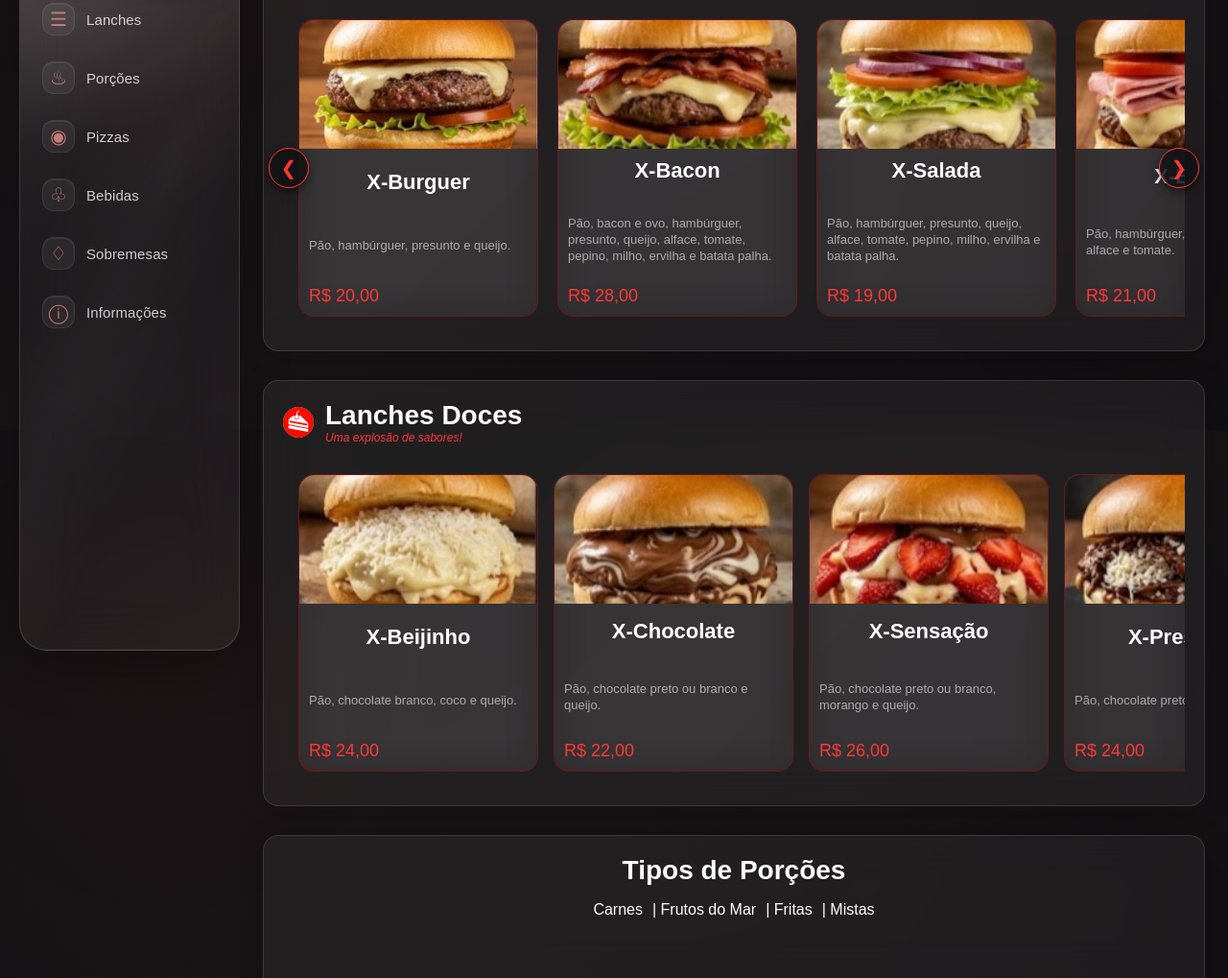
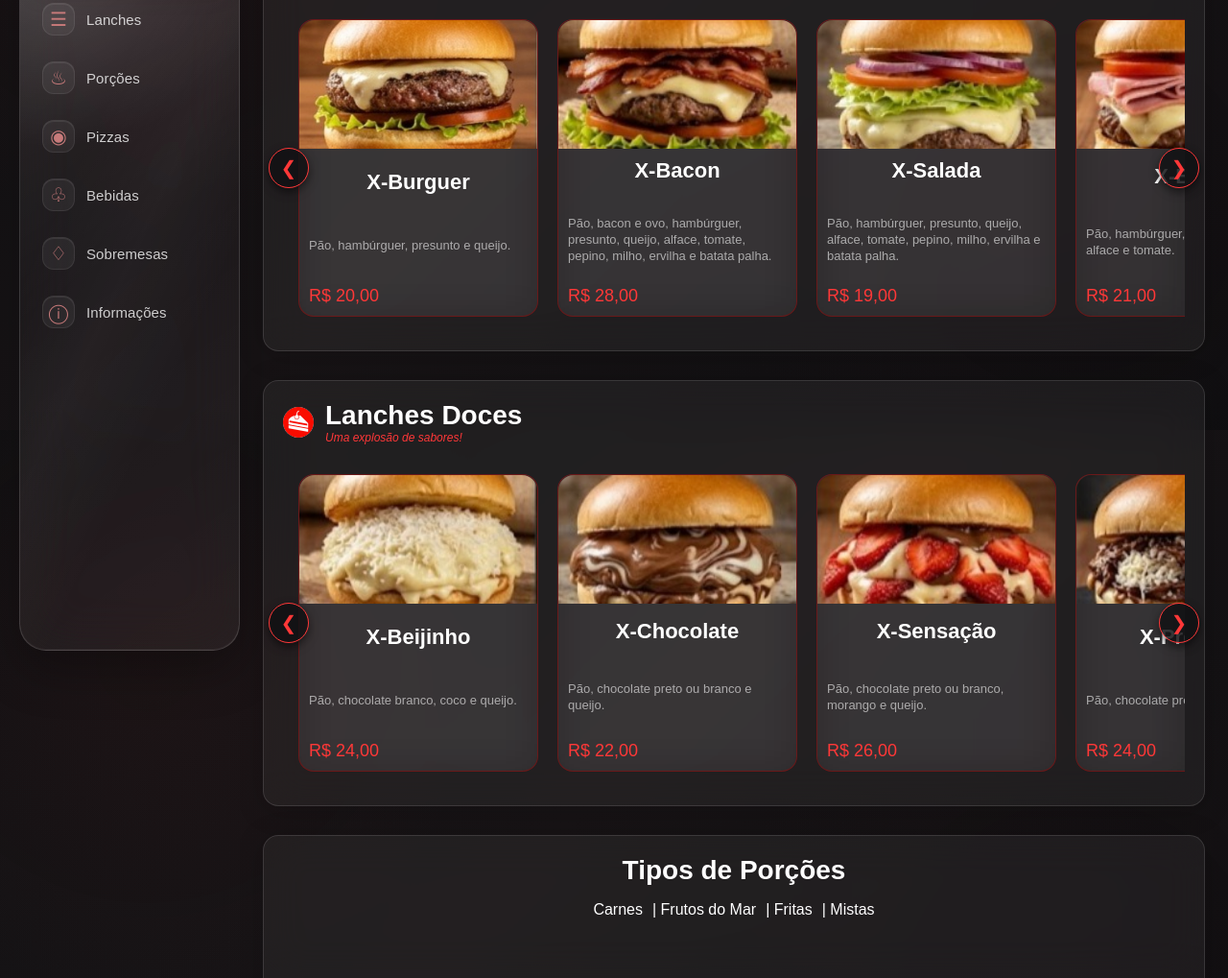
Before and after one commit to Bernardo-Pianecer/SISTEMA-DE-GEST-O-PIZZARIA, a plain HTML site: page index.html in a window 1280 px wide. Shown: the part 352-1371 px from the top of the page at 96% size. Drawn offline with Linux system fonts and the light colour scheme.

Commit message:
"Foi refeito o JS para os doces"

```diff
--- a/index.html
+++ b/index.html
@@ -119,7 +119,7 @@
                 <!-- Container do Carrossel com Botões -->
                 <div class="carrossel-container">
                     <!-- Botão Anterior -->
-                    <button class="btn-carrossel btn-prev" onclick="rolarCarrossel('prev')" aria-label="Anterior">&#10094;</button>
+                    <button class="btn-carrossel btn-prev" data-direcao="prev" aria-label="Ver lanches anteriores">&#10094;</button>
 
                     <!-- Fila com os Cards -->
                     <div class="filaLanches">
@@ -195,7 +195,7 @@
 
                     </div>
                         <!-- Botão Próximo -->
-                        <button class="btn-carrossel btn-next" onclick="rolarCarrossel('next')" aria-label="Próximo">&#10095;</button>
+                        <button class="btn-carrossel btn-next" data-direcao="next" aria-label="Ver próximos lanches">&#10095;</button>
                     </div>
                 <!-- Script para controle de rolagem das setas -->
             </div>
@@ -212,8 +212,10 @@
 
                 <!-- Container do Carrossel com Botões -->
                 <div class="carrossel-container">
+                    <button class="btn-carrossel btn-prev" data-direcao="prev" aria-label="Ver lanches doces anteriores">&#10094;</button>
+
                     <!-- Fila com os Cards -->
-                    <div class="filaLanchesDoce">
+                    <div class="filaLanches">
                         <div class="card">
                             <img src="imgs/img_menu/menu_lancheDoces/x-beijinho.jpeg" alt="X-Burguer">
                             <p class="nomeLanche">X-Beijinho</p>
@@ -248,9 +250,9 @@
                             <p class="descricaoLanche">Pão, Queijo, Chocolate Preto, Chocolate Branco e Creme de Leite.</p>
                             <p class="preçoHambuguer">R$ 22,00</p>
                         </div>
-            </div>
+                    </div>
 
-
+                    <button class="btn-carrossel btn-next" data-direcao="next" aria-label="Ver próximos lanches doces">&#10095;</button>
                     </div>
             </div>
             <div class="containerTiposdePorção"> <!--PORÇÕES-->
--- a/style.css
+++ b/style.css
@@ -379,25 +379,7 @@ html {
     -ms-overflow-style: none;
     scrollbar-width: none;
 }
-.filaLanchesDoce {
-    display: flex;
-    flex-direction: row;
-    flex-wrap: nowrap;
-    justify-content: flex-start;
-    gap: 16px;
-    overflow-x: auto;
-    scroll-behavior: smooth;
-    /* Reserva espaço para o card subir 6px no hover sem ser recortado. */
-    padding: 15px 16px;
-    width: 100%;
-
-    /* Oculta a barra de rolagem visual mantendo a navegação */
-    -ms-overflow-style: none;
-    scrollbar-width: none;
-}
-
-.filaLanches::-webkit-scrollbar,
-.filaLanchesDoce::-webkit-scrollbar {
+.filaLanches::-webkit-scrollbar {
     display: none;
 }
 
```
